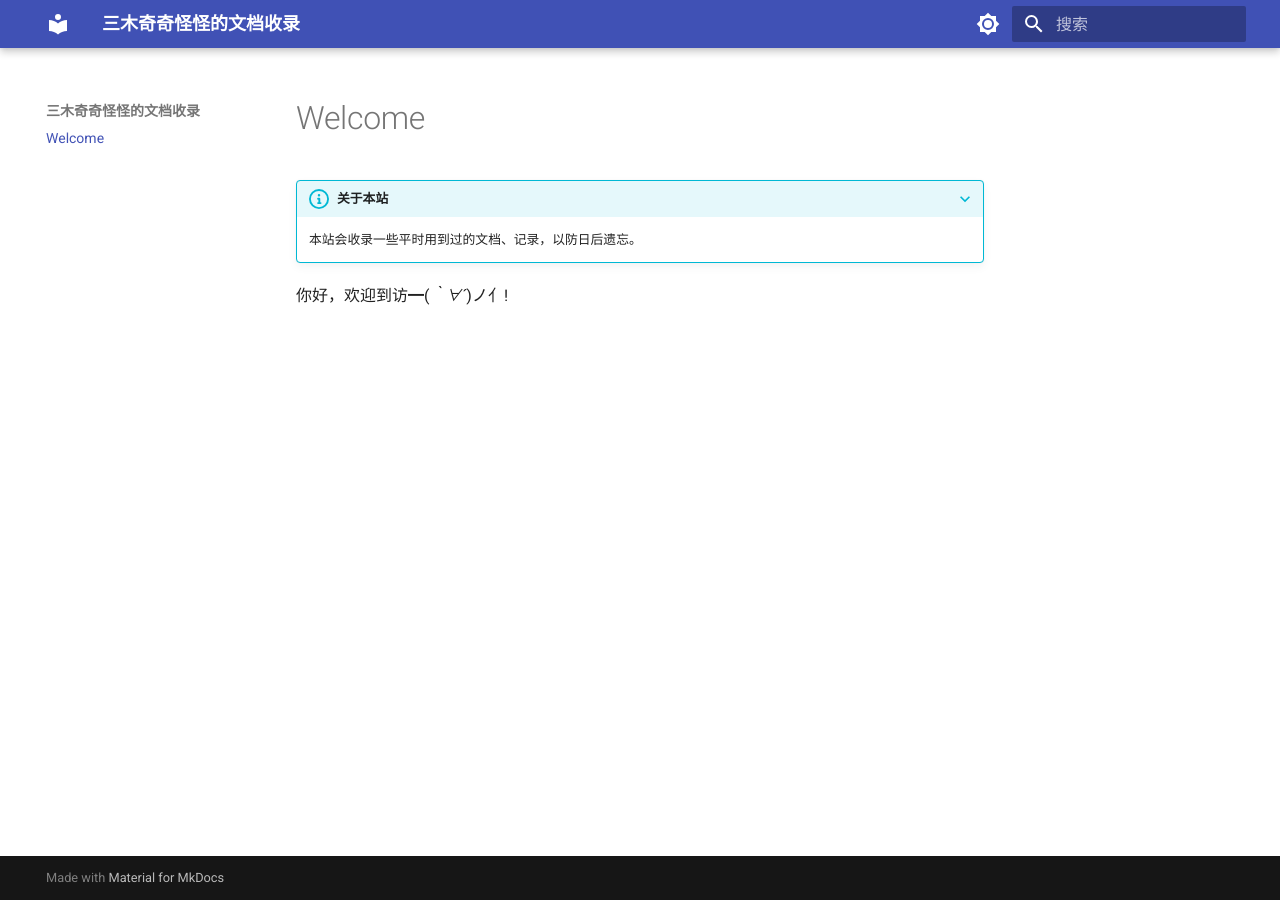
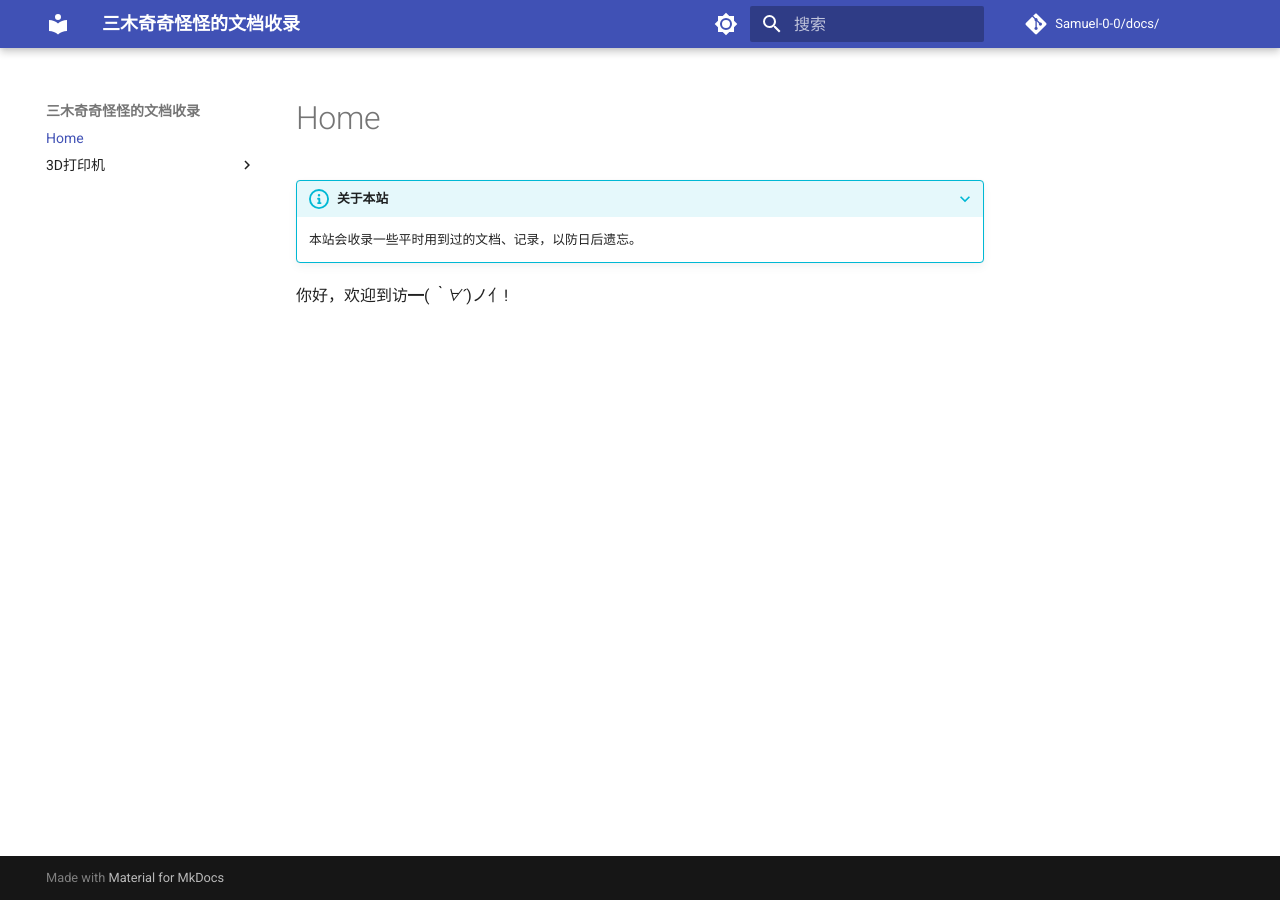
Before and after one commit to Samuel-0-0/docs, an MkDocs documentation site: the page built from docs/index.md, in a window 1280 px wide. Built offline with MkDocs 1.6.1 and Material for MkDocs 9.7.7, drawn with Linux system fonts in a browser that asks for light colours; comment, search, counter and statistics services are not loaded; part of the change alters nothing that is shown.

Commit message:
Update mkdocs.yml

```diff
--- a/mkdocs.yml
+++ b/mkdocs.yml
@@ -1,4 +1,10 @@
 site_name: 三木奇奇怪怪的文档收录
+site_url: https://docs.529300529.xyz
+site_description: >-
+  各种文档、记录整理收录合集
+
+repo_name: Samuel-0-0/docs/
+repo_url: https://github.com/Samuel-0-0/docs/
 theme:
   name: material
   language: zh
@@ -33,3 +39,11 @@ markdown_extensions:
   - admonition
   - pymdownx.details
   - pymdownx.superfences
+nav:
+    - Home: index.md
+    - 3D打印机:
+      - Voron打印机安装调试:
+        - V0: 3d_printer/voron/v0.md
+        - V2.4: 3d_printer/voron/v2.4.md
+      - Klipper安装及使用: 3d_printer/klipper.md
+      - 打印及切片软件调试: 3d_printer/slicer.md
```
